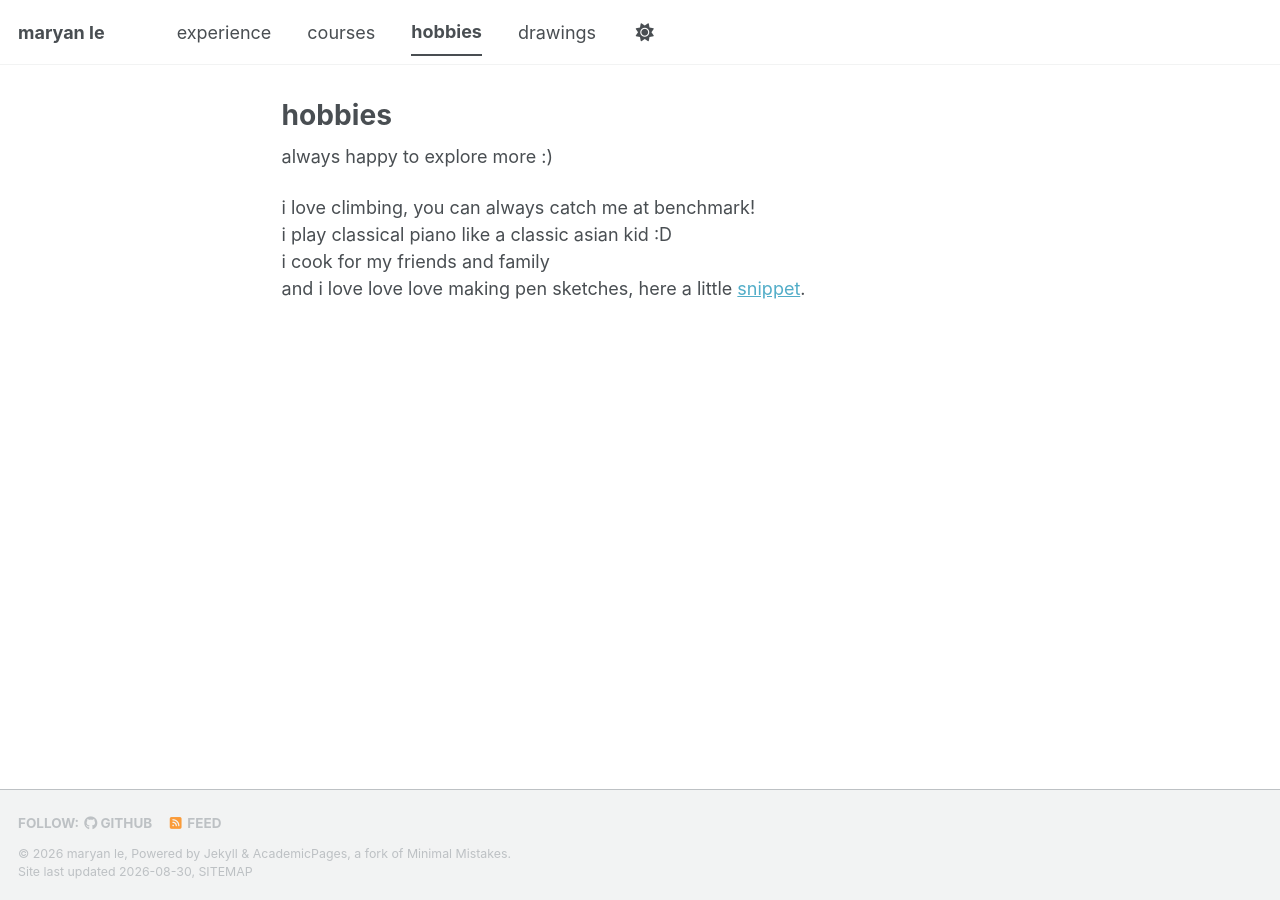
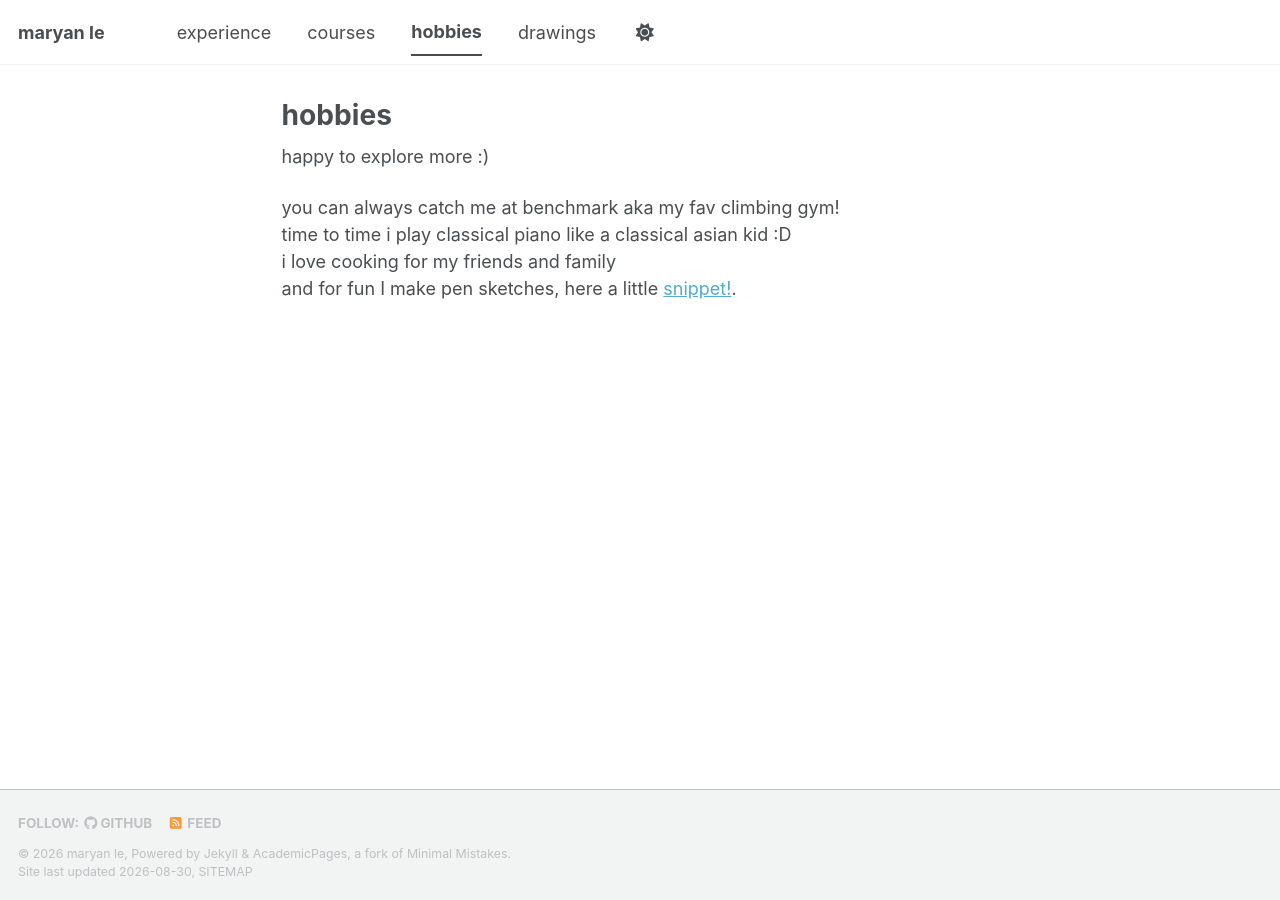
Before and after one commit to lemaryan/lemaryan.github.io, a Jekyll site: the page built from _pages/hobbies.html, in a window 1280 px wide. Built offline with Jekyll 4.4.1, drawn with Linux system fonts in a browser that asks for light colours; a style sheet for code colours, icons or effects is not loaded.

Commit message:
Update hobbies description and improve wording

```diff
--- a/_pages/hobbies.html
+++ b/_pages/hobbies.html
@@ -5,12 +5,12 @@ author_profile: false
 ---
 
 <p>
-always happy to explore more :)
+happy to explore more :)
 </p>
 
 <p>
-i love climbing, you can always catch me at benchmark! <br>
-i play classical piano like a classic asian kid :D <br>
-i cook for my friends and family  <br>
-and i love love love making pen sketches, here a little <a href="/drawings/">snippet</a>.<br>
+you can always catch me at benchmark aka my fav climbing gym! <br>
+time to time i play classical piano like a classical asian kid :D <br>
+i love cooking for my friends and family  <br>
+and for fun I make pen sketches, here a little <a href="/drawings/">snippet!</a>.<br>
 </p>
```
